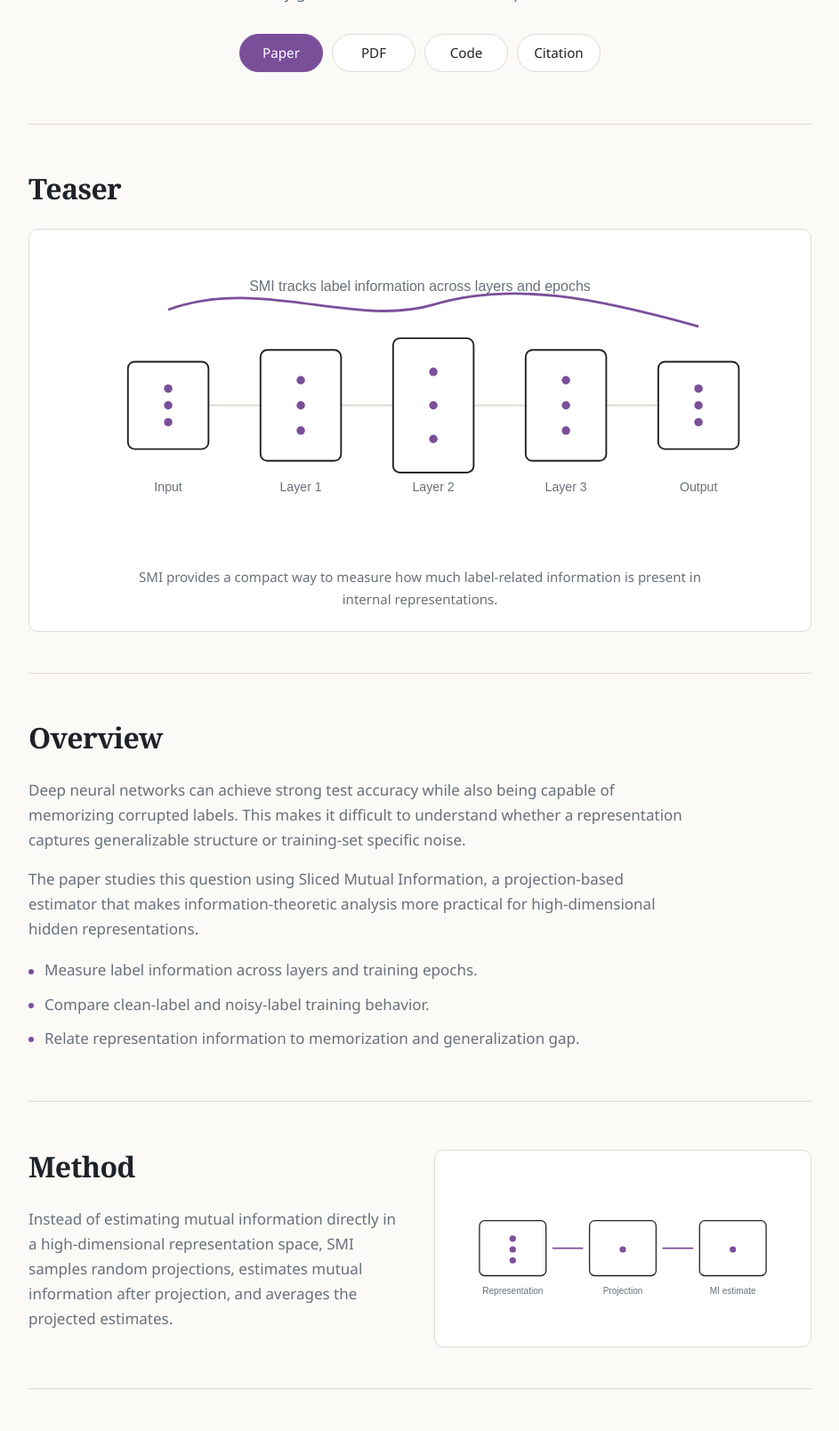
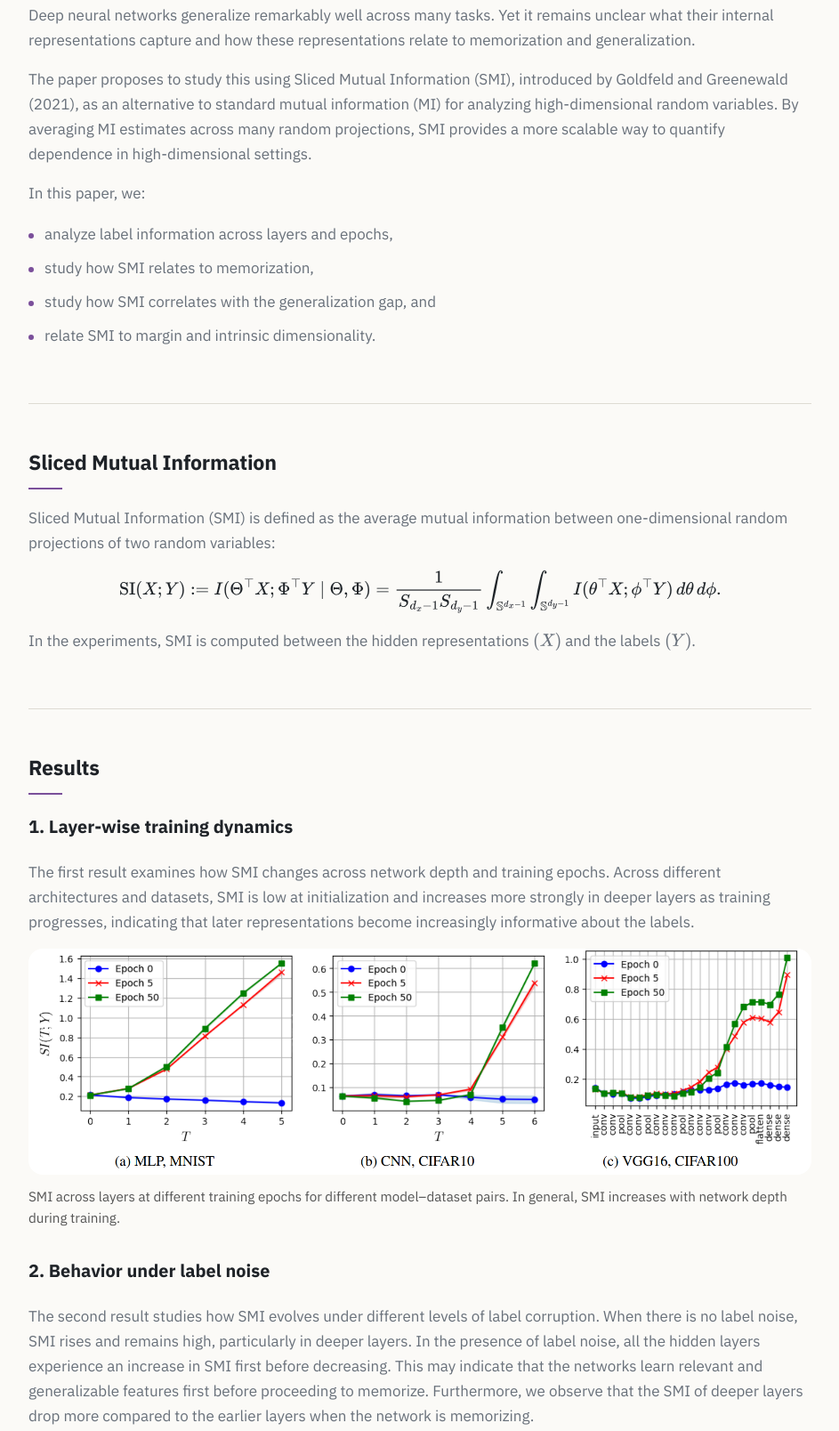
Before and after one commit to shelvia-w/SMI-DNN, a plain HTML site: page docs/index.html in a window 1280 px wide. Shown: the part 640-2248 px from the top of the page at 89% size, without its empty margins (168-1111 px from the left). Drawn offline with nearby package versions, Linux system fonts and the light colour scheme.

Commit message:
update project page

```diff
--- a/docs/index.html
+++ b/docs/index.html
@@ -8,6 +8,9 @@
     name="description"
     content="Project page for Using Sliced Mutual Information to Study Memorization and Generalization in Deep Neural Networks."
   >
+  <link rel="preconnect" href="https://fonts.googleapis.com">
+  <link rel="preconnect" href="https://fonts.gstatic.com" crossorigin>
+  <link href="https://fonts.googleapis.com/css2?family=IBM+Plex+Sans:wght@400;500;600;700&family=IBM+Plex+Serif:wght@500;600&display=swap" rel="stylesheet">
   <style>
     :root {
       --bg: #fbfaf7;
@@ -27,7 +30,7 @@
       margin: 0;
       background: var(--bg);
       color: var(--text);
-      font-family: "Source Sans 3", "Aptos", "Segoe UI", sans-serif;
+      font-family: "IBM Plex Sans", "Aptos", "Segoe UI", sans-serif;
       font-size: 17px;
       line-height: 1.65;
     }
@@ -52,23 +55,14 @@
       text-align: center;
     }
 
-    .venue {
-      margin: 0 0 18px;
-      color: var(--accent);
-      font-size: 0.82rem;
-      font-weight: 700;
-      letter-spacing: 0.08em;
-      text-transform: uppercase;
-    }
-
     h1 {
       max-width: 820px;
       margin: 0 auto;
-      font-family: "Source Serif 4", Georgia, serif;
-      font-size: clamp(2.15rem, 5.8vw, 4.1rem);
-      font-weight: 600;
-      line-height: 1.08;
-      letter-spacing: -0.035em;
+      font-family: "Source Sans 3", "Aptos", "Segoe UI", sans-serif;
+      font-size: clamp(1.75rem, 4vw, 2.5rem);
+      font-weight: 500;
+      line-height: 1.18;
+      letter-spacing: -0.018em;
     }
 
     .authors {
@@ -118,6 +112,46 @@
       color: #ffffff;
     }
 
+    .equation-block {
+      padding: 1rem 1.25rem;
+      border-radius: 14px;
+      background: rgba(255,255,255,0.04);
+      border: 1px solid rgba(255,255,255,0.08);
+      overflow-x: auto;
+      font-family: "STIX Two Math", "Cambria Math", "Times New Roman", serif;
+      font-size: 1rem;
+      line-height: 1.8;
+      white-space: pre-wrap;
+    }
+
+    .result-subsection {
+      margin-top: 1.75rem;
+    }
+
+    .result-subsection h3 {
+      margin-bottom: 0.6rem;
+    }
+
+    .result-figure {
+      margin: 1rem 0 2rem;
+    }
+
+    .result-figure img {
+      display: block;
+      width: 100%;
+      max-width: 920px;
+      height: auto;
+      margin: 0.9rem 0 0;
+      border-radius: 16px;
+    }
+
+    .result-figure figcaption {
+      margin-top: 0.75rem;
+      color: #555;
+      font-size: 0.95rem;
+      line-height: 1.6;
+    }
+
     section {
       padding: 46px 0;
       border-top: 1px solid var(--line);
@@ -125,10 +159,19 @@
 
     h2 {
       margin: 0 0 18px;
-      font-family: "Source Serif 4", Georgia, serif;
-      font-size: clamp(1.45rem, 3.5vw, 2rem);
-      font-weight: 600;
-      letter-spacing: -0.02em;
+      font-family: "IBM Plex Sans", "Aptos", "Segoe UI", sans-serif;
+      font-size: clamp(1.18rem, 2.4vw, 1.45rem);
+      font-weight: 700;
+      letter-spacing: -0.01em;
+    }
+
+    h2::after {
+      content: "";
+      display: block;
+      width: 38px;
+      height: 2px;
+      margin-top: 10px;
+      background: var(--accent);
     }
 
     p {
@@ -136,7 +179,7 @@
     }
 
     .section-text {
-      max-width: 740px;
+      max-width: 900px;
       color: var(--muted);
     }
 
@@ -270,13 +313,13 @@
 <body>
   <main class="container">
     <header>
-      <p class="venue">AISTATS 2023</p>
-      <h1>Using Sliced Mutual Information to Study Memorization and Generalization in Deep Neural Networks</h1>
+      <h1>Using Sliced Mutual Information to<br/>
+         Study Memorization and Generalization<br/>
+         in Deep Neural Networks</h1>
       <p class="authors">Shelvia Wongso, Rohan Ghosh, Mehul Motani</p>
-      <p class="affiliation">Proceedings of Machine Learning Research, Volume 206</p>
+      <p class="affiliation">AISTATS 2023 (Oral)</p>
       <p class="summary">
-        This paper uses Sliced Mutual Information to analyze what deep neural networks encode as they generalize,
-        memorize, and respond to label noise.
+        This paper uses Sliced Mutual Information (SMI) to analyze the memorization and generalization behaviors of deep neural networks (DNNs).
       </p>
       <nav class="links" aria-label="Paper links">
         <a class="button primary" href="https://proceedings.mlr.press/v206/wongso23a.html">Paper</a>
@@ -286,143 +329,90 @@
       </nav>
     </header>
 
-    <section id="teaser" aria-labelledby="teaser-title">
-      <h2 id="teaser-title">Teaser</h2>
-      <figure class="figure">
-        <svg viewBox="0 0 880 360" role="img" aria-label="Conceptual diagram of SMI analysis across neural network layers">
-          <rect width="880" height="360" fill="#ffffff"></rect>
-          <line x1="120" y1="184" x2="760" y2="184" stroke="#dedbd3" stroke-width="2"></line>
-          <g fill="#ffffff" stroke="#1f2328" stroke-width="2">
-            <rect x="92" y="132" width="96" height="104" rx="8"></rect>
-            <rect x="250" y="118" width="96" height="132" rx="8"></rect>
-            <rect x="408" y="104" width="96" height="160" rx="8"></rect>
-            <rect x="566" y="118" width="96" height="132" rx="8"></rect>
-            <rect x="724" y="132" width="96" height="104" rx="8"></rect>
-          </g>
-          <g fill="#7a4f9a">
-            <circle cx="140" cy="164" r="5"></circle>
-            <circle cx="140" cy="184" r="5"></circle>
-            <circle cx="140" cy="204" r="5"></circle>
-            <circle cx="298" cy="154" r="5"></circle>
-            <circle cx="298" cy="184" r="5"></circle>
-            <circle cx="298" cy="214" r="5"></circle>
-            <circle cx="456" cy="144" r="5"></circle>
-            <circle cx="456" cy="184" r="5"></circle>
-            <circle cx="456" cy="224" r="5"></circle>
-            <circle cx="614" cy="154" r="5"></circle>
-            <circle cx="614" cy="184" r="5"></circle>
-            <circle cx="614" cy="214" r="5"></circle>
-            <circle cx="772" cy="164" r="5"></circle>
-            <circle cx="772" cy="184" r="5"></circle>
-            <circle cx="772" cy="204" r="5"></circle>
-          </g>
-          <path d="M140 70 C250 30, 360 92, 456 64 S650 56, 772 90" fill="none" stroke="#7a4f9a" stroke-width="3"></path>
-          <text x="440" y="48" fill="#68707a" font-family="Arial, sans-serif" font-size="17" text-anchor="middle">SMI tracks label information across layers and epochs</text>
-          <text x="140" y="286" fill="#68707a" font-family="Arial, sans-serif" font-size="15" text-anchor="middle">Input</text>
-          <text x="298" y="286" fill="#68707a" font-family="Arial, sans-serif" font-size="15" text-anchor="middle">Layer 1</text>
-          <text x="456" y="286" fill="#68707a" font-family="Arial, sans-serif" font-size="15" text-anchor="middle">Layer 2</text>
-          <text x="614" y="286" fill="#68707a" font-family="Arial, sans-serif" font-size="15" text-anchor="middle">Layer 3</text>
-          <text x="772" y="286" fill="#68707a" font-family="Arial, sans-serif" font-size="15" text-anchor="middle">Output</text>
-        </svg>
-        <figcaption class="caption">
-          SMI provides a compact way to measure how much label-related information is present in internal representations.
+    <section id="overview" aria-labelledby="overview-title">
+      <h2 id="overview-title">Overview</h2>
+      <div class="section-text">
+        <p>
+          Deep neural networks generalize remarkably well across many tasks. Yet it remains unclear what their internal representations capture and how these representations relate to memorization and generalization.
+        </p>
+        <p>
+          The paper proposes to study this using Sliced Mutual Information (SMI), introduced by Goldfeld and Greenewald (2021), as an alternative to standard mutual information (MI) for analyzing high-dimensional random variables. By averaging MI estimates across many random projections, SMI provides a more scalable way to quantify dependence in high-dimensional settings.
+        </p>
+      <p>
+        In this paper, we:
+        <ul class="small-list">
+          <li>analyze label information across layers and epochs,</li>
+          <li>study how SMI relates to memorization,</li>
+          <li>study how SMI correlates with the generalization gap, and</li>
+          <li>relate SMI to margin and intrinsic dimensionality.</li>
+        </ul>
+      </p>
+      </div>
+    </section>
+
+    <section id="smi" aria-labelledby="smi-title">
+      <div>
+        <h2 id="smi-title">Sliced Mutual Information</h2>
+        <p class="section-text">
+          Sliced Mutual Information (SMI) is defined as the average mutual information between one-dimensional random projections of two random variables:
+        </p>
+
+        <p>
+          $$
+          \mathrm{SI}(X;Y)
+          := I(\Theta^\top X;\Phi^\top Y \mid \Theta,\Phi)
+          = \frac{1}{S_{d_x-1}S_{d_y-1}}
+          \int_{\mathbb{S}^{d_x-1}} \int_{\mathbb{S}^{d_y-1}}
+          I(\theta^\top X;\phi^\top Y)\, d\theta\, d\phi.
+          $$
+        </p>
+      </div>
+
+      <p class="section-text">
+        In the experiments, SMI is computed between the hidden representations $(X)$ and the labels $(Y)$.
+      </p>
+    </section>
+
+    <section id="results" aria-labelledby="results-title">
+      <h2 id="results-title">Results</h2>
+
+      <h3 id="layer-wise-title">1. Layer-wise training dynamics</h3>
+      <p class="section-text">
+        The first result examines how SMI changes across network depth and training epochs. Across different architectures and datasets, SMI is low at initialization and increases more strongly in deeper layers as training progresses, indicating that later representations become increasingly informative about the labels.
+      </p>
+      <figure class="result-figure">
+        <img src="./result_1.PNG" alt="SMI across layers for MLP on MNIST, CNN on CIFAR10, and VGG16 on CIFAR100 at different training epochs.">
+        <figcaption>
+          SMI across layers at different training epochs for different model–dataset pairs. In general, SMI increases with network depth during training.
+
+        </figcaption>
+      </figure>
+
+      <h3 id="label-noise-title">2. Behavior under label noise</h3>
+        <p class="section-text">
+          The second result studies how SMI evolves under different levels of label corruption. When there is no label noise, SMI rises and remains high, particularly in deeper layers. In the presence of label noise, all the hidden layers experience an increase in SMI first before decreasing. This may indicate that the networks learn relevant and generalizable features first before proceeding to memorize.  Furthermore, we observe that the SMI of deeper layers drop more compared to the earlier layers when the network is memorizing.
+        </p>
+        <figure class="result-figure">
+          <img src="./result_2.PNG" alt="SMI over training epochs for different layers under label noise ratios 0, 0.2, and 0.4.">
+          <figcaption>
+            SMI across layers in a 5-layer MLP trained on MNIST for 50 epochs under different label noise ratios. As label noise increases, SMI decreases, especially in deeper layers.
+          </figcaption>
+        </figure>
+
+      <h3 id="generalization-title">3. Connection to generalization</h3>
+      <p class="section-text">
+        The third result shows a consistent relationship between SMI and generalization gap across multiple models and datasets. In all cases, larger SMI values are associated with smaller generalization gaps, supporting the theoretical connection between SMI and margin as well as intrinsic dimensionality.
+      </p>
+      <figure class="result-figure">
+        <img src="./result_3.PNG" alt="Scatter plots showing relationship between SMI and generalization gap across several models and datasets.">
+        <figcaption>
+          The generalization gap vs SMI between the penultimate layer and labels across different model–dataset pairs. In general, higher SMI values correspond to smaller generalization gaps.
         </figcaption>
       </figure>
     </section>
 
-    <section id="overview" aria-labelledby="overview-title">
-      <h2 id="overview-title">Overview</h2>
-      <div class="section-text">
-        <p>
-          Deep neural networks can achieve strong test accuracy while also being capable of memorizing corrupted labels.
-          This makes it difficult to understand whether a representation captures generalizable structure or training-set
-          specific noise.
-        </p>
-        <p>
-          The paper studies this question using Sliced Mutual Information, a projection-based estimator that makes
-          information-theoretic analysis more practical for high-dimensional hidden representations.
-        </p>
-      </div>
-      <ul class="small-list">
-        <li>Measure label information across layers and training epochs.</li>
-        <li>Compare clean-label and noisy-label training behavior.</li>
-        <li>Relate representation information to memorization and generalization gap.</li>
-      </ul>
-    </section>
-
-    <section id="method" aria-labelledby="method-title">
-      <div class="two-column">
-        <div>
-          <h2 id="method-title">Method</h2>
-          <p class="section-text">
-            Instead of estimating mutual information directly in a high-dimensional representation space, SMI samples
-            random projections, estimates mutual information after projection, and averages the projected estimates.
-          </p>
-        </div>
-        <figure class="figure">
-          <svg viewBox="0 0 520 240" role="img" aria-label="SMI method diagram">
-            <rect width="520" height="240" fill="#ffffff"></rect>
-            <g fill="none" stroke="#1f2328" stroke-width="1.8">
-              <rect x="36" y="76" width="104" height="86" rx="8"></rect>
-              <rect x="208" y="76" width="104" height="86" rx="8"></rect>
-              <rect x="380" y="76" width="104" height="86" rx="8"></rect>
-            </g>
-            <g stroke="#7a4f9a" stroke-width="2.4" fill="none">
-              <path d="M150 119 H198"></path>
-              <path d="M322 119 H370"></path>
-            </g>
-            <g fill="#7a4f9a">
-              <circle cx="88" cy="104" r="5"></circle>
-              <circle cx="88" cy="121" r="5"></circle>
-              <circle cx="88" cy="138" r="5"></circle>
-              <circle cx="260" cy="121" r="5"></circle>
-              <circle cx="432" cy="121" r="5"></circle>
-            </g>
-            <text x="88" y="190" fill="#68707a" font-family="Arial, sans-serif" font-size="14" text-anchor="middle">Representation</text>
-            <text x="260" y="190" fill="#68707a" font-family="Arial, sans-serif" font-size="14" text-anchor="middle">Projection</text>
-            <text x="432" y="190" fill="#68707a" font-family="Arial, sans-serif" font-size="14" text-anchor="middle">MI estimate</text>
-          </svg>
-        </figure>
-      </div>
-    </section>
-
-    <section id="results" aria-labelledby="results-title">
-      <h2 id="results-title">Results</h2>
-      <p class="section-text">
-        The main takeaway is that SMI offers a useful diagnostic for distinguishing representation behavior associated
-        with generalization from behavior associated with memorization.
-      </p>
-      <table>
-        <thead>
-          <tr>
-            <th>Study</th>
-            <th>Observation</th>
-            <th>Takeaway</th>
-          </tr>
-        </thead>
-        <tbody>
-          <tr>
-            <td>Layer-wise training</td>
-            <td>SMI changes across depth and epochs.</td>
-            <td>Internal representations reveal learning dynamics not captured by final accuracy alone.</td>
-          </tr>
-          <tr>
-            <td>Label noise</td>
-            <td>Noisy supervision changes the information encoded by hidden layers.</td>
-            <td>SMI helps characterize memorization behavior.</td>
-          </tr>
-          <tr>
-            <td>Generalization gap</td>
-            <td>SMI is studied alongside train-test behavior and regularization choices.</td>
-            <td>Representation information can support generalization analysis.</td>
-          </tr>
-        </tbody>
-      </table>
-    </section>
-
     <section id="citation" aria-labelledby="citation-title">
       <h2 id="citation-title">Citation</h2>
-      <p class="section-text">If this work is useful for your research, please cite the paper.</p>
       <pre><code>@inproceedings{wongso2023smi,
   title = {Using Sliced Mutual Information to Study Memorization and Generalization in Deep Neural Networks},
   author = {Wongso, Shelvia and Ghosh, Rohan and Motani, Mehul},
@@ -438,5 +428,14 @@
       Project page for SMI-DNN.
     </div>
   </footer>
+
+  <script>
+    window.MathJax = {
+      tex: { inlineMath: [['$', '$'], ['\\(', '\\)']] },
+      svg: { fontCache: 'global' }
+    };
+  </script>
+  <script src="https://cdn.jsdelivr.net/npm/mathjax@3/es5/tex-svg.js"></script>
+
 </body>
 </html>
```
Also changed, not shown: docs/result_1.PNG (added), docs/result_2.PNG (added), docs/result_3.PNG (added).
